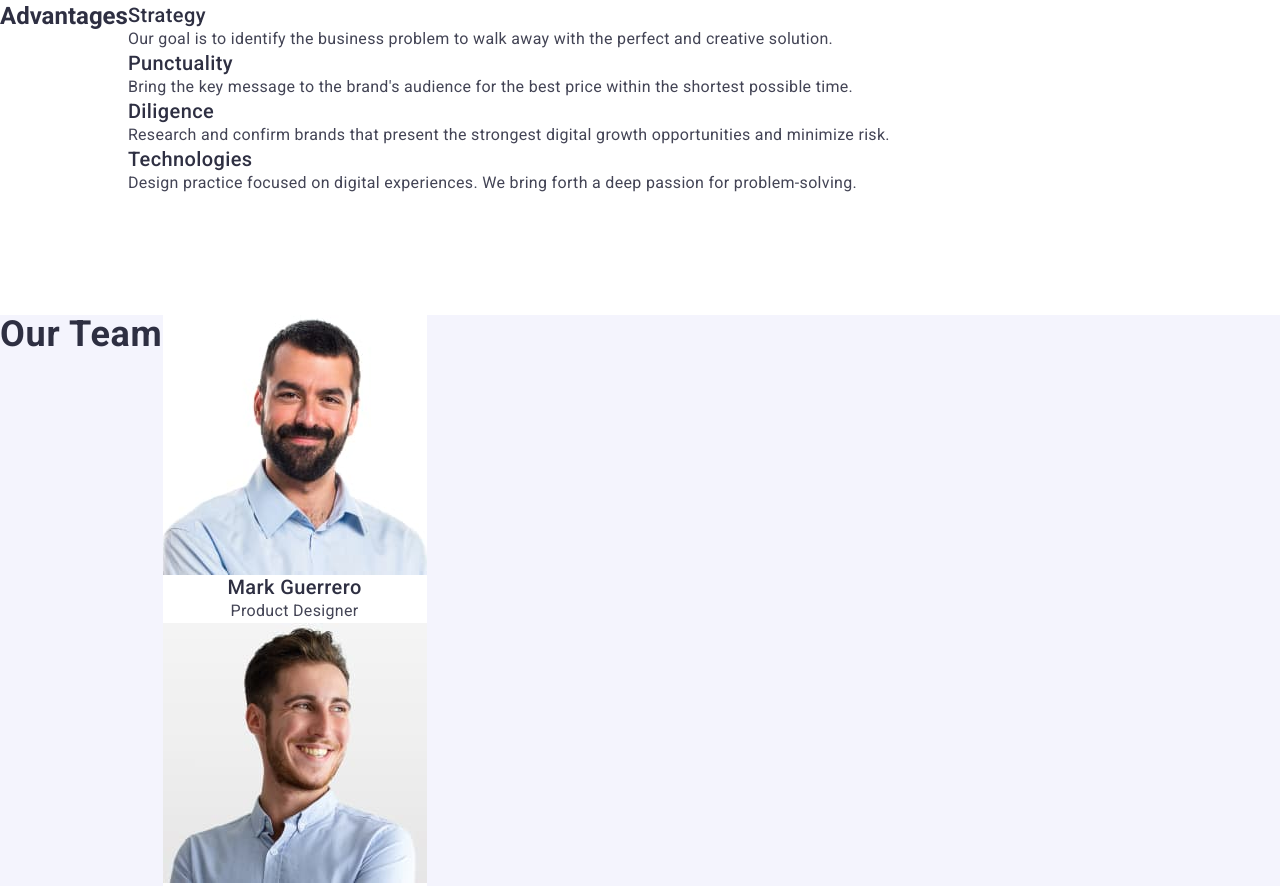
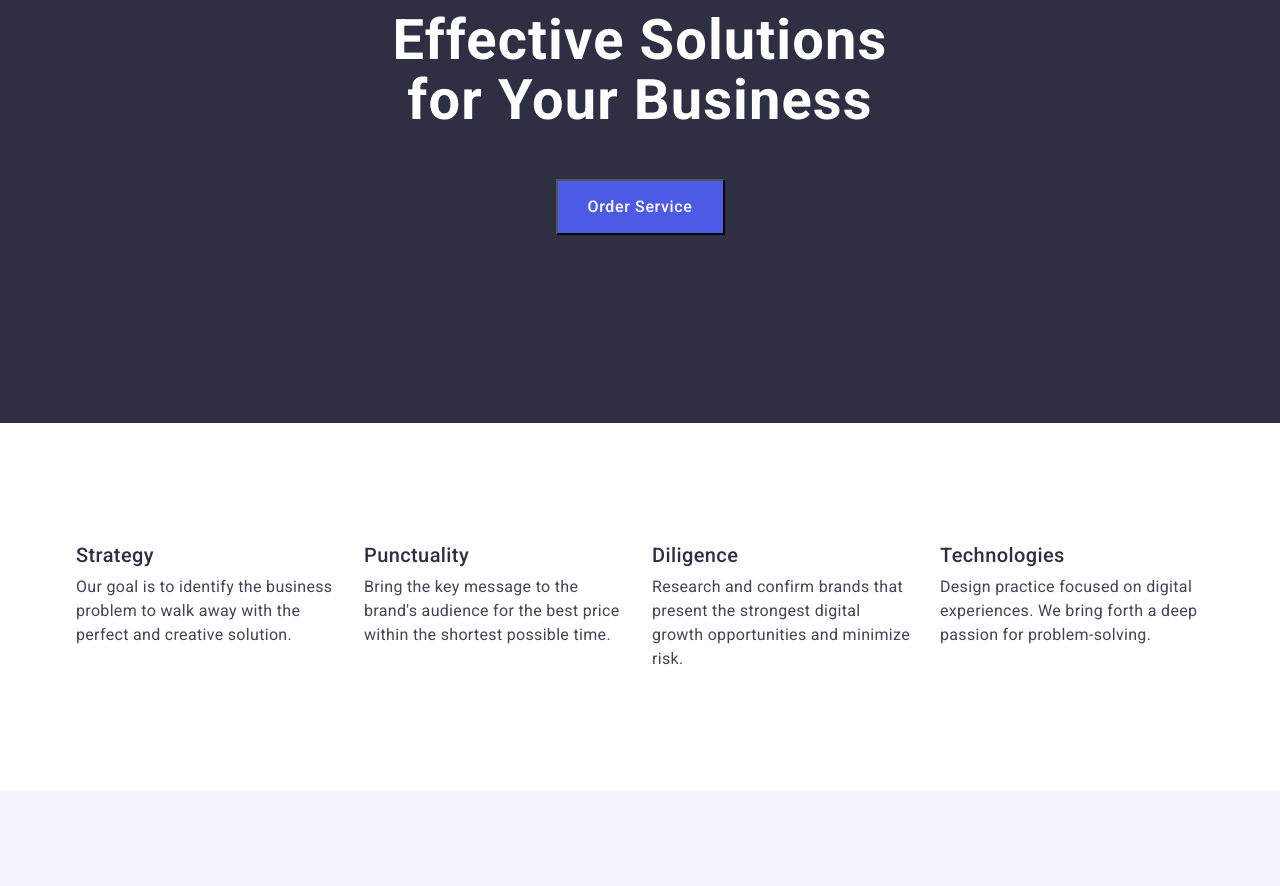
Before and after one commit to anasstasiia-martyniuk/goit-markup-hw-03, a plain HTML site: page index.html in a window 1280 px wide. Shown: the part 247-1133 px from the top of the page. Drawn offline with nearby package versions, Linux system fonts and the light colour scheme.

Commit message:
update-order-service-and-advantages-direction

```diff
--- a/css/styles.css
+++ b/css/styles.css
@@ -26,15 +26,15 @@ img {
 .container {
     display: flex;
     max-width: 1158px;
-    padding: 0 15;
-    margin: auto 0;
+    padding: 0 15px;
+    margin: 0 auto;
 }
 .section {
     padding-top: 120px;
     padding-bottom: 120px;
 }
 
-/* Header */
+/*#region Header */
 .menu{
     border-bottom: 1px solid #e7e9fc;
 }
@@ -107,9 +107,13 @@ header .container {
 .logo span{
     color:#2e2f42;
 }
-
-/* Order Service */
-
+/* #endregion Header */
+/*#region Order Service */
+.order-service .container{
+    display: flex;
+    flex-direction: column;
+    align-items: center;
+}
 .order-service {
     background-color: #2E2F42;
 }
@@ -119,7 +123,11 @@ header .container {
     font-size: 56px;
     letter-spacing: 0.02em;
     text-align: center;
-    line-height: 1.07
+    line-height: 1.07;
+    width: 496px;
+
+    margin-top: 188px;
+    margin-bottom: 48px;
 }
 .order-service-button {
     background-color: #4d5ae5;
@@ -130,36 +138,81 @@ header .container {
     letter-spacing: 0.04em;
     color: #ffffff;
     cursor:pointer;
+
+    width: 169px;
+    height: 56px;
+    margin-top: 0;
+    margin-bottom: 188px;
 }
 .order-service-button:hover,
 .order-service-button:focus {
     background-color: #404BBF;
 }
+/* #endregion Order Service */
+/*#region Advantages */
+.visually-hidden {
+    position: absolute;
+    width: 1px;
+    height: 1px;
+    margin: -1px;
+    border: 0;
+    white-space: nowrap;
+    clip-path: inset(100%);
+    clip: rect(0 0 0 0);
+    overflow: hidden;
+}
+.advantages .container {
+    display: flex;
+    flex-direction: row;
+    margin-top: 120px;
+    margin-bottom: 120px;
+}
+.advantages-list {
+    display: flex;
+    flex-wrap: wrap;
+    gap: 24px;
 
-/* Advantages */
-
+}
+.advantages-list-item {
+   flex-basis: calc((100% - 72px) / 4);
+}
 .advantages-titles {
     font-weight: 500;
     font-size: 20px;
     line-height: 1.2;
     letter-spacing: 0.02em;
     color: #2e2f42;
+
+    margin-bottom: 8px;
 }
-
 .advantages-text {
     font-weight: 400;
     font-size: 16px;
     line-height: 1.5;
     letter-spacing: 0.02em;
     color: #434455;
+
+    margin-top: 0px;
 }
-/* Our Team */
+
+/* #endregion Advantages */
+/* #region Our Team */
 
 .our-team {
     background-color: #F4F4FD;
 }
+.our-team .container {
+    display: flex;
+    flex-direction: row;
+}
 .our-team-list {
+    display: flex;
+    gap: 24px;
+}
+.our-team-list-item {
     background-color: #FFFFFF;
+    margin-top: 232px;
+    margin-bottom: 120px;
 }
  .our-team-title {
     font-weight: 700;
@@ -169,6 +222,9 @@ header .container {
     text-align: center;
     color: #2e2f42;
     text-transform: capitalize;
+
+    margin-top: 120px;
+    margin-bottom: 72px;
  }
 .our-team-names{
     font-weight: 500;
@@ -186,7 +242,7 @@ header .container {
     text-align: center;
     color: #434455;
  }
-
+/* #endregion Our Team */
  /* Our Portfolio */
 
 .our-portfolio-title{
--- a/index.html
+++ b/index.html
@@ -66,33 +66,33 @@
         </div>
       </section>
       <!-- #endregion Order Service -->
-      <!-- Advantages -->
-      <section class="section">
+      <!-- #region Advantages -->
+      <section class="advantages" class="section">
         <div class="container">
-          <h2>Advantages</h2>
-          <ul>
-            <li>
+          <h2 class="visually-hidden">Advantages</h2>
+          <ul class="advantages-list">
+            <li class="advantages-list-item">
               <h3 class="advantages-titles">Strategy</h3>
               <p class="advantages-text">
                 Our goal is to identify the business problem to walk away with
                 the perfect and creative solution.
               </p>
             </li>
-            <li>
+            <li class="advantages-list-item">
               <h3 class="advantages-titles">Punctuality</h3>
               <p class="advantages-text">
                 Bring the key message to the brand's audience for the best price
                 within the shortest possible time.
               </p>
             </li>
-            <li>
+            <li class="advantages-list-item">
               <h3 class="advantages-titles">Diligence</h3>
               <p class="advantages-text">
                 Research and confirm brands that present the strongest digital
                 growth opportunities and minimize risk.
               </p>
             </li>
-            <li>
+            <li class="advantages-list-item">
               <h3 class="advantages-titles">Technologies</h3>
               <p class="advantages-text">
                 Design practice focused on digital experiences. We bring forth a
@@ -102,13 +102,13 @@
           </ul>
         </div>
       </section>
-
-      <!-- Our team -->
+      <!-- #endregion Advantages -->
+      <!-- #region Our team -->
       <section class="our-team" class="section">
         <div class="container">
           <h2 class="our-team-title">Our Team</h2>
-          <ul>
-            <li class="our-team-list">
+          <ul class="our-team-list">
+            <li class="our-team-list-item">
               <img
                 src="./images/mark-guerrero(1).jpg"
                 alt="Mark's photo"
@@ -117,7 +117,7 @@
               <h3 class="our-team-names">Mark Guerrero</h3>
               <p class="our-team-position">Product Designer</p>
             </li>
-            <li class="our-team-list">
+            <li class="our-team-list-item">
               <img
                 src="./images/tom-ford(1).jpg"
                 alt="Tom's photo"
@@ -126,7 +126,7 @@
               <h3 class="our-team-names">Tom Ford</h3>
               <p class="our-team-position">Frontend Developer</p>
             </li>
-            <li class="our-team-list">
+            <li class="our-team-list-item">
               <img
                 src="./images/camila-garcia(1).jpg"
                 alt="Camila's photo"
@@ -135,7 +135,7 @@
               <h3 class="our-team-names">Camila Garcia</h3>
               <p class="our-team-position">Marketing</p>
             </li>
-            <li class="our-team-list">
+            <li class="our-team-list-item">
               <img
                 src="./images/daniel-wilson(1).jpg"
                 alt="Daniel's photo"
@@ -147,8 +147,8 @@
           </ul>
         </div>
       </section>
-
-      <!-- Our Portfolio -->
+      <!-- #endregion Our Team -->
+      <!-- #region Our Portfolio -->
       <section class="our-portfolio" class="section">
         <div class="container">
           <h2 class="our-portfolio-title">Our Portfolio</h2>
@@ -210,6 +210,7 @@
           </ul>
         </div>
       </section>
+      <!-- #endregion Our Portfolio -->
     </main>
     <!-- #endregion /main -->
     <!-- #region footer -->
```
